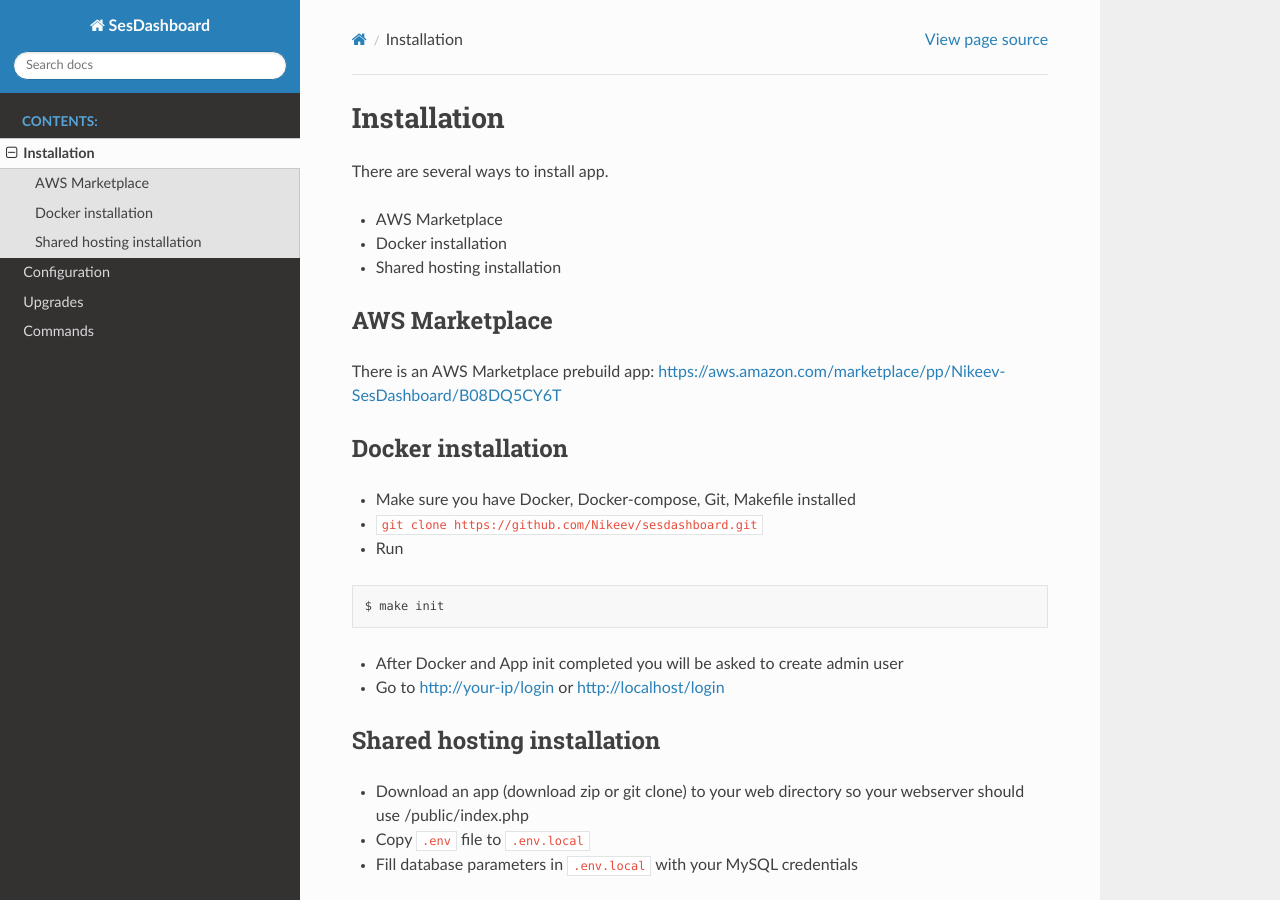
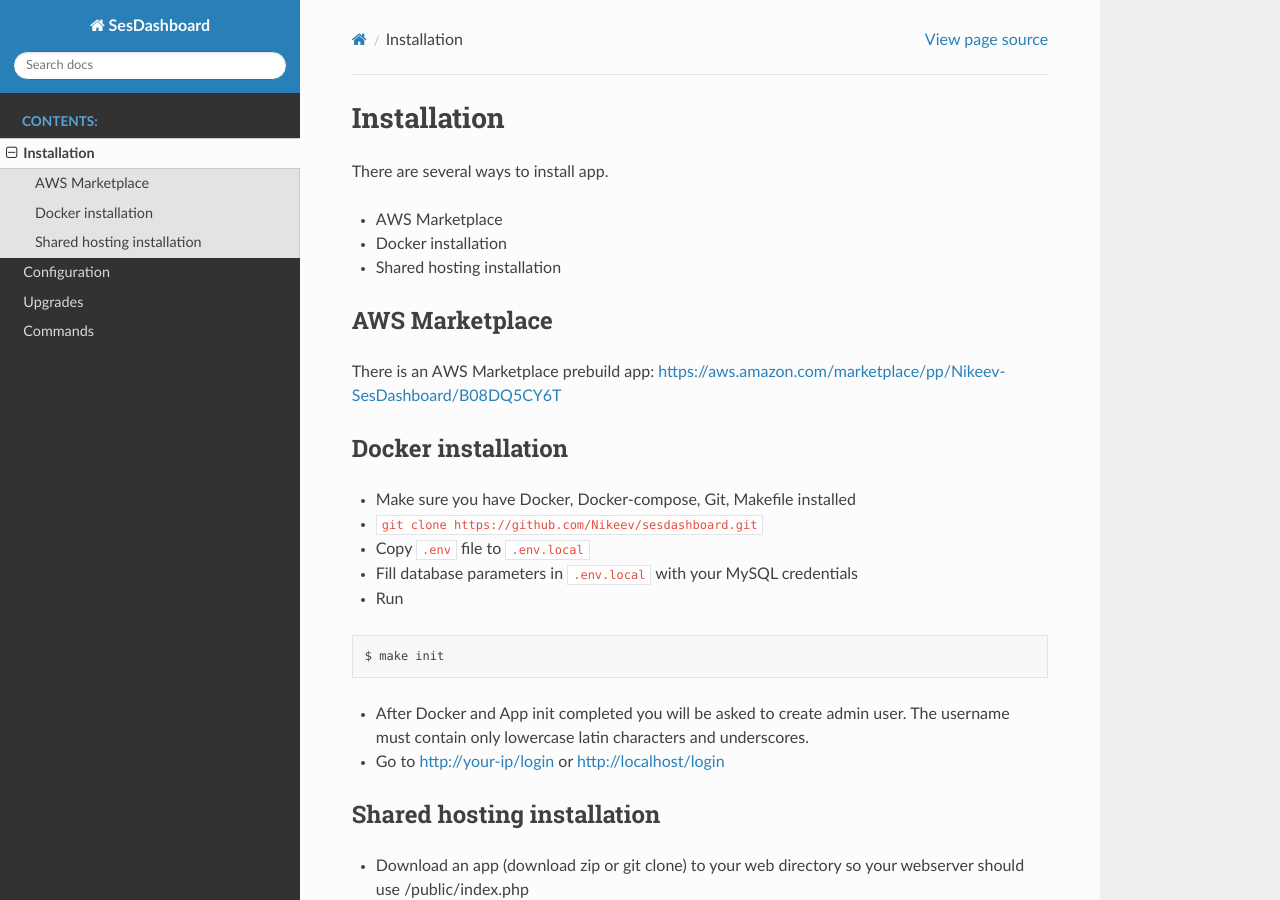
Before and after one commit to Nikeev/sesdashboard, a Sphinx documentation site: the page built from docs/install.rst, in a window 1280 px wide and 900 px high. Built offline with Sphinx 7.4.7 and the Read the Docs theme 2.0.0, drawn with Linux system fonts in a browser that asks for light colours.

Commit message:
Update install.rst
Add missing instructions.

```diff
--- a/docs/install.rst
+++ b/docs/install.rst
@@ -18,13 +18,15 @@
 -------------------
 * Make sure you have Docker, Docker-compose, Git, Makefile installed
 * ``git clone https://github.com/Nikeev/sesdashboard.git``
+* Copy ``.env`` file to ``.env.local``
+* Fill database parameters in ``.env.local`` with your MySQL credentials
 * Run
 
 ::
 
 $ make init
 
-* After Docker and App init completed you will be asked to create admin user
+* After Docker and App init completed you will be asked to create admin user. The username must contain only lowercase latin characters and underscores.
 
 * Go to http://your-ip/login or http://localhost/login
 
```
